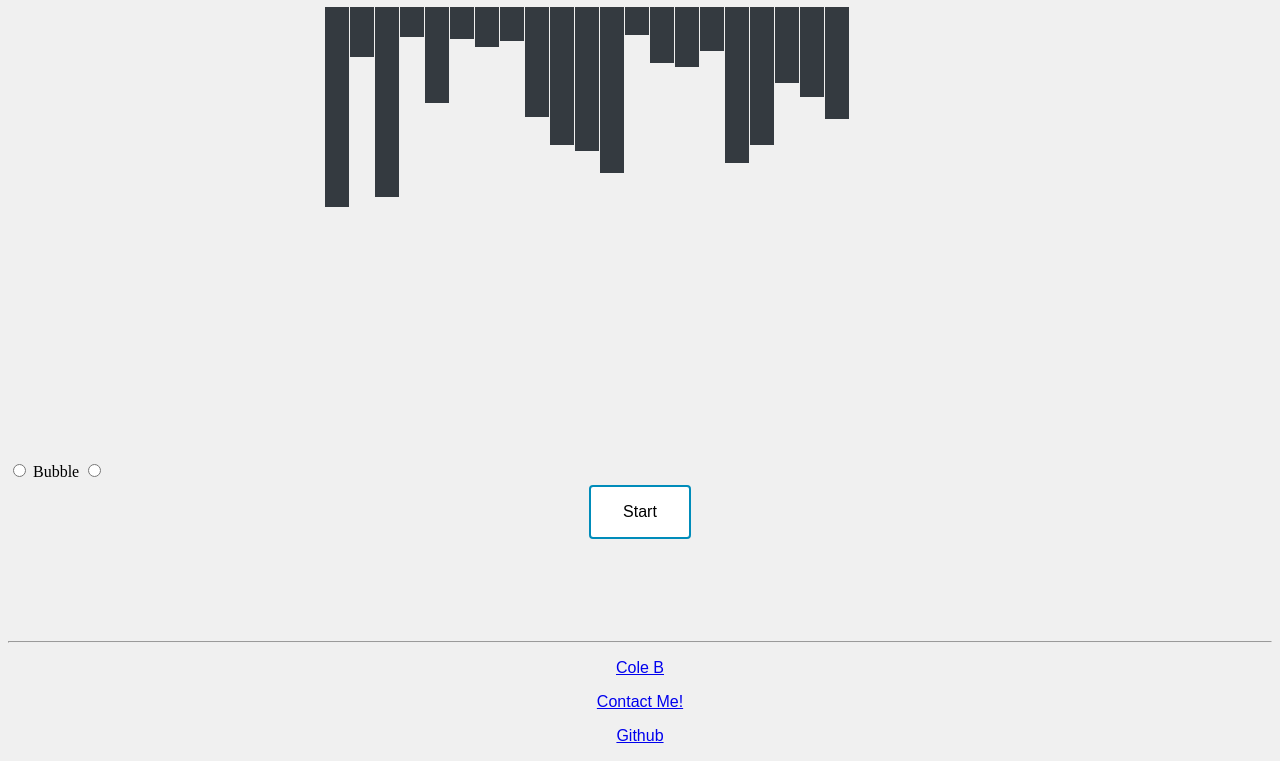
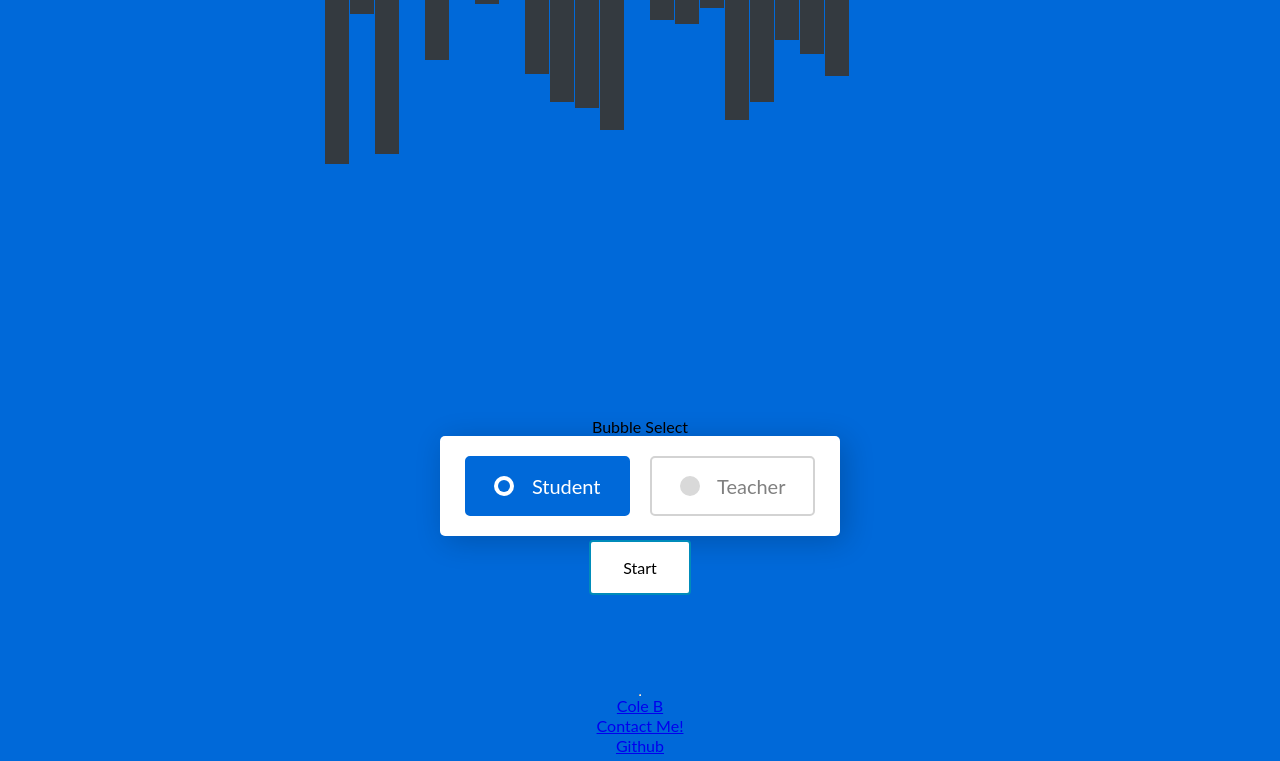
Before and after one commit to ColeB2/JS-SortingVis, a plain HTML site: page index.html in a window 1280 px wide. Shown: the part 73-834 px from the top of the page. Drawn offline with Linux system fonts and the light colour scheme.

Commit message:
custom radio buttons test

```diff
--- a/index.html
+++ b/index.html
@@ -19,8 +19,21 @@
 		    <input type="radio" value="bubble">
 			<label for="bubble">Bubble</label>
 			<input type="radio" value="select">
-			<label for="select"></label>
+			<label for="select">Select</label>
 		</div>
+
+		<div class="wrapper">
+		    <input type="radio" name="select" id="option-1" checked>
+		    <input type="radio" name="select" id="option-2">
+		    <label for="option-1" class="option option-1">
+		        <div class="dot"></div>
+		        <span>Student</span>
+		    </label>
+		    <label for="option-2" class="option option-2">
+		    <div class="dot"></div>
+		    <span>Teacher</span>
+		    </label>
+		    </div>
 
 		<div id="button-container">
 		    <button class="button" id='pause'>Start</button>
--- a/resources/css/style.css
+++ b/resources/css/style.css
@@ -115,3 +115,91 @@ body {
   cursor: pointer; /* Cursor on hover */
   border-radius: 4px;
 }
+
+
+
+/* Custom Radio Buttons https://codepen.io/Metty/pen/MWjOavR*/
+@import url('https://fonts.googleapis.com/css?family=Lato:400,500,600,700&display=swap');
+*{
+  margin: 0;
+  padding: 0;
+  box-sizing: border-box;
+  font-family: 'Lato', sans-serif;
+}
+html,body{
+  display: grid;
+  height: 100%;
+  place-items: center;
+  background: #0069d9;
+  font-family: 'Lato', sans-serif;
+}
+.wrapper{
+  display: inline-flex;
+  background: #fff;
+  height: 100px;
+  width: 400px;
+  align-items: center;
+  justify-content: space-evenly;
+  border-radius: 5px;
+  padding: 20px 15px;
+  box-shadow: 5px 5px 30px rgba(0,0,0,0.2);
+}
+.wrapper .option{
+  background: #fff;
+  height: 100%;
+  width: 100%;
+  display: flex;
+  align-items: center;
+  justify-content: space-evenly;
+  margin: 0 10px;
+  border-radius: 5px;
+  cursor: pointer;
+  padding: 0 10px;
+  border: 2px solid lightgrey;
+  transition: all 0.3s ease;
+}
+.wrapper .option .dot{
+  height: 20px;
+  width: 20px;
+  background: #d9d9d9;
+  border-radius: 50%;
+  position: relative;
+}
+.wrapper .option .dot::before{
+  position: absolute;
+  content: "";
+  top: 4px;
+  left: 4px;
+  width: 12px;
+  height: 12px;
+  background: #0069d9;
+  border-radius: 50%;
+  opacity: 0;
+  transform: scale(1.5);
+  transition: all 0.3s ease;
+}
+input[type="radio"]{
+  display: none;
+}
+#option-1:checked:checked ~ .option-1,
+#option-2:checked:checked ~ .option-2{
+  border-color: #0069d9;
+  background: #0069d9;
+}
+#option-1:checked:checked ~ .option-1 .dot,
+#option-2:checked:checked ~ .option-2 .dot{
+  background: #fff;
+}
+#option-1:checked:checked ~ .option-1 .dot::before,
+#option-2:checked:checked ~ .option-2 .dot::before{
+  opacity: 1;
+  transform: scale(1);
+}
+.wrapper .option span{
+  font-size: 20px;
+  color: #808080;
+}
+#option-1:checked:checked ~ .option-1 span,
+#option-2:checked:checked ~ .option-2 span{
+  color: #fff;
+}
```
